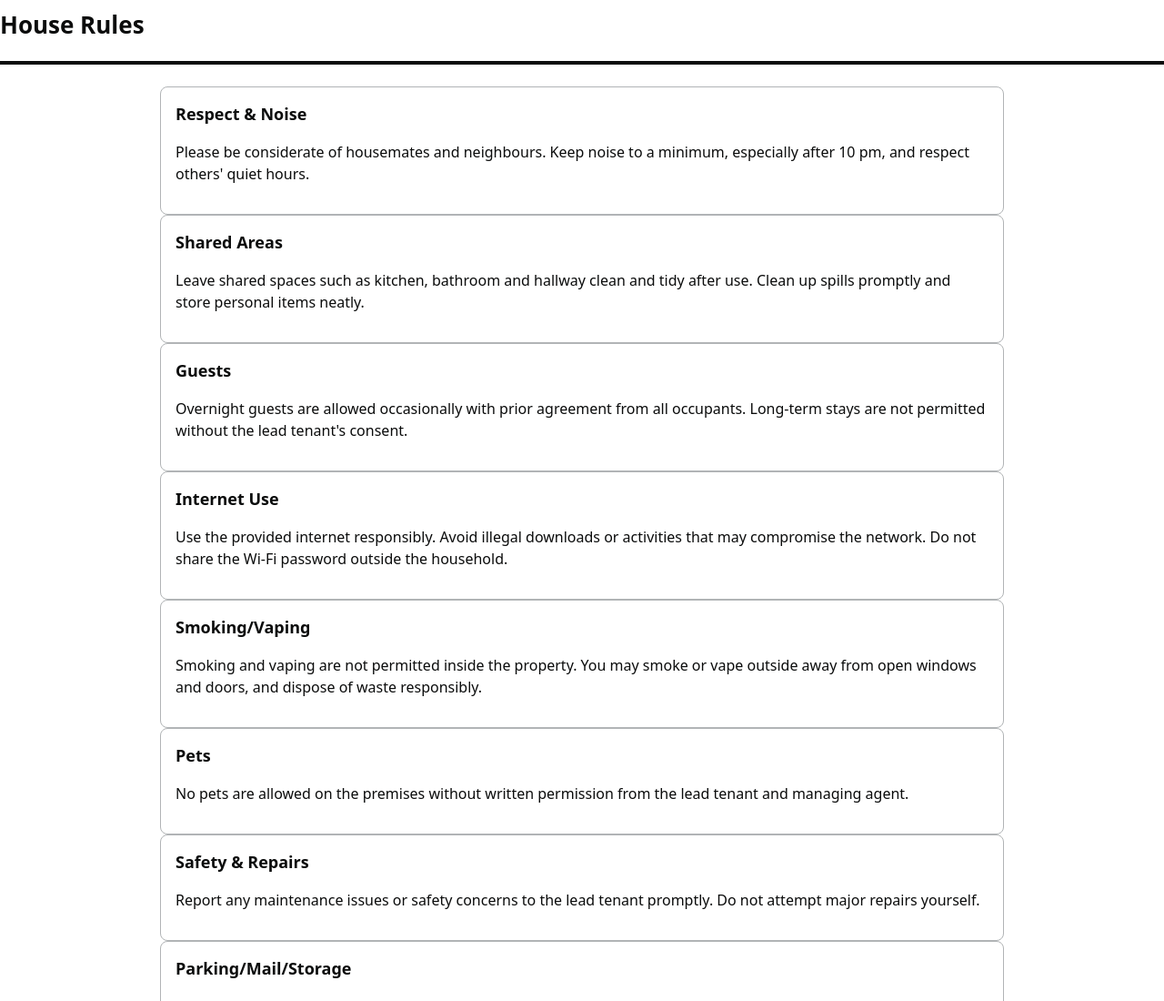
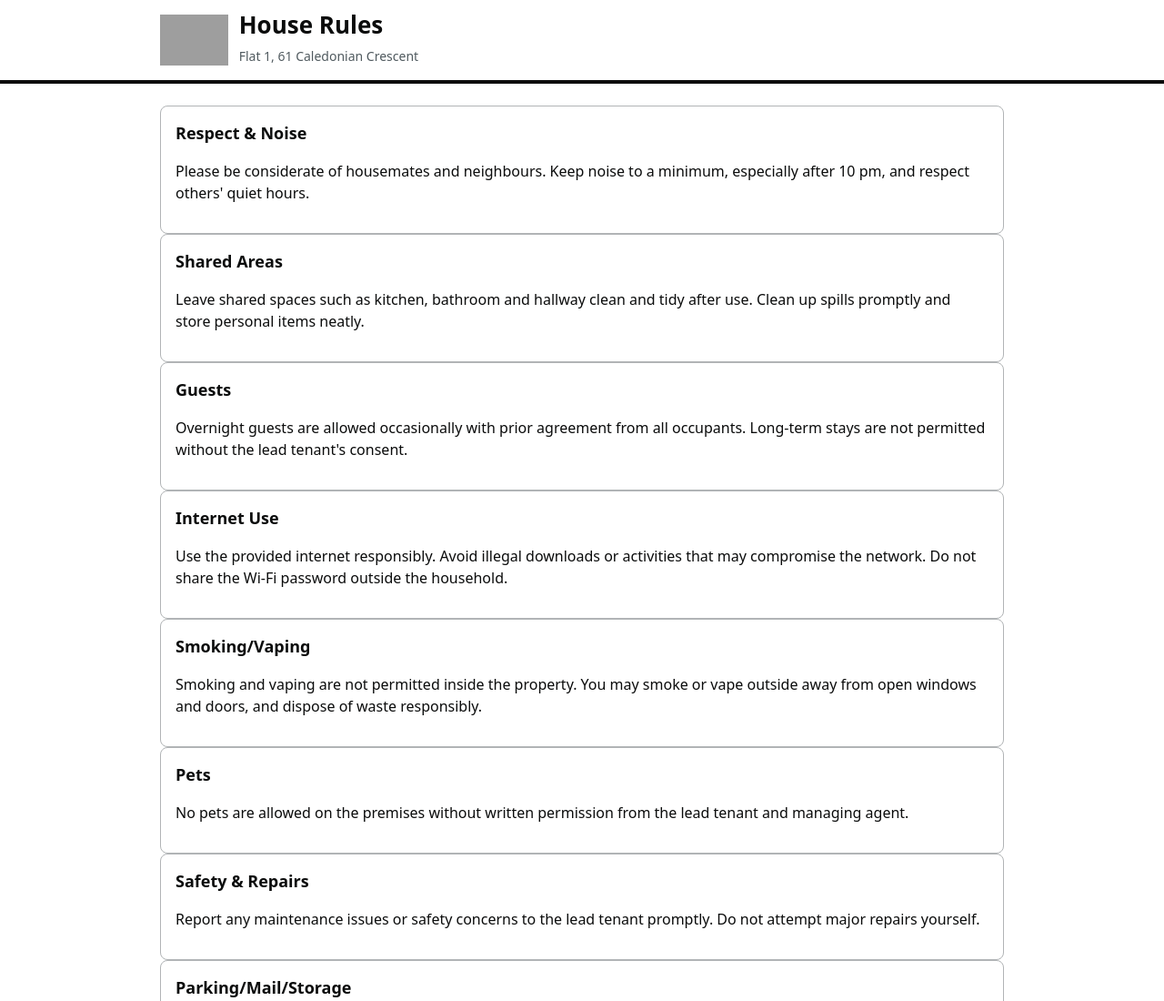
Before and after one commit to jrwishart93/sub-tenancy-website, a plain HTML site: page rules.html in a window 1280 px wide. Shown: the top 1100 px of the page at 91% size. Drawn offline with Linux system fonts and the light colour scheme; grey boxes are pictures that could not be loaded.

Commit message:
Add shared logo to site headers

```diff
--- a/css/style.css
+++ b/css/style.css
@@ -56,6 +56,18 @@ a:focus {
   padding: 0 16px;
   max-width: var(--container);
   margin: 0 auto;
+}
+
+.header-logo {
+  display: block;
+  height: 56px;
+  width: auto;
+}
+
+@media (max-width: 640px) {
+  .header-logo {
+    height: 44px;
+  }
 }
 
 .header h1 {
--- a/rules.html
+++ b/rules.html
@@ -8,7 +8,13 @@
 </head>
 <body>
   <header class="header">
-    <h1>House Rules</h1>
+    <div class="header-inner">
+      <img class="header-logo" src="assets/front61.png" alt="Sub-Tenancy Portal logo">
+      <div>
+        <h1>House Rules</h1>
+        <p class="subtitle">Flat 1, 61 Caledonian Crescent</p>
+      </div>
+    </div>
   </header>
   <main class="container">
     <section class="card">
```
Also changed, not shown: agreement.html (+2 -1 lines), index.html (+7 -1 lines).
